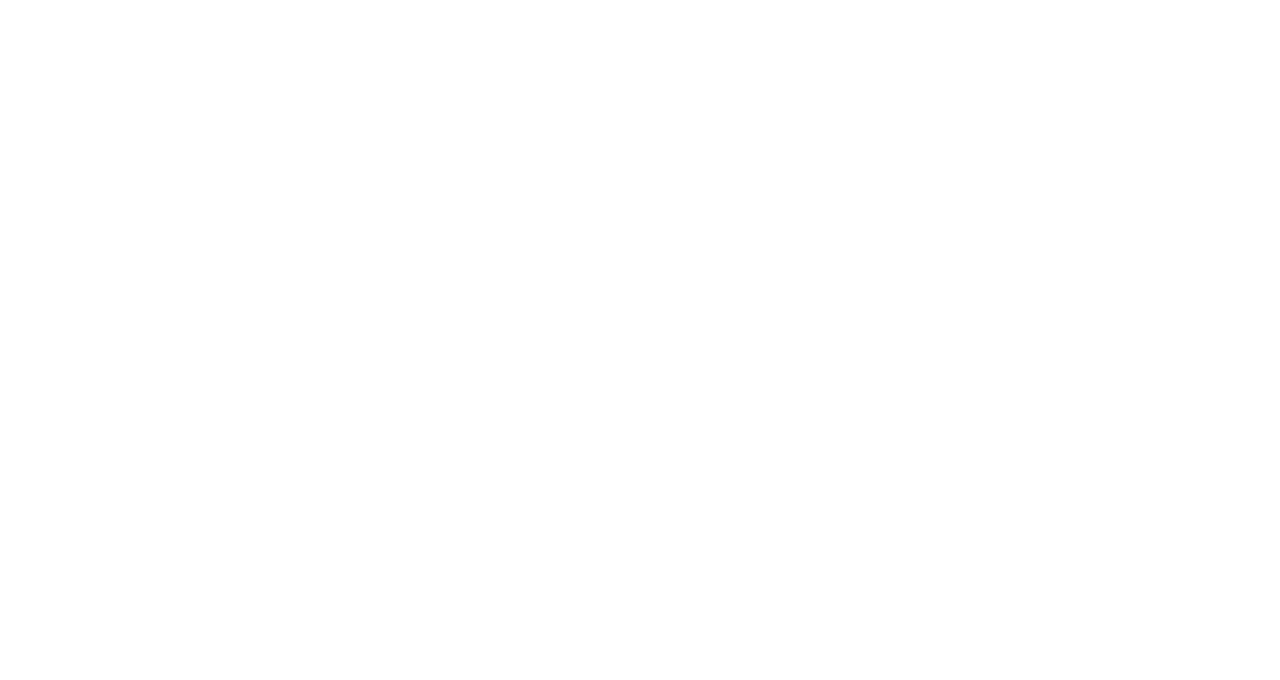
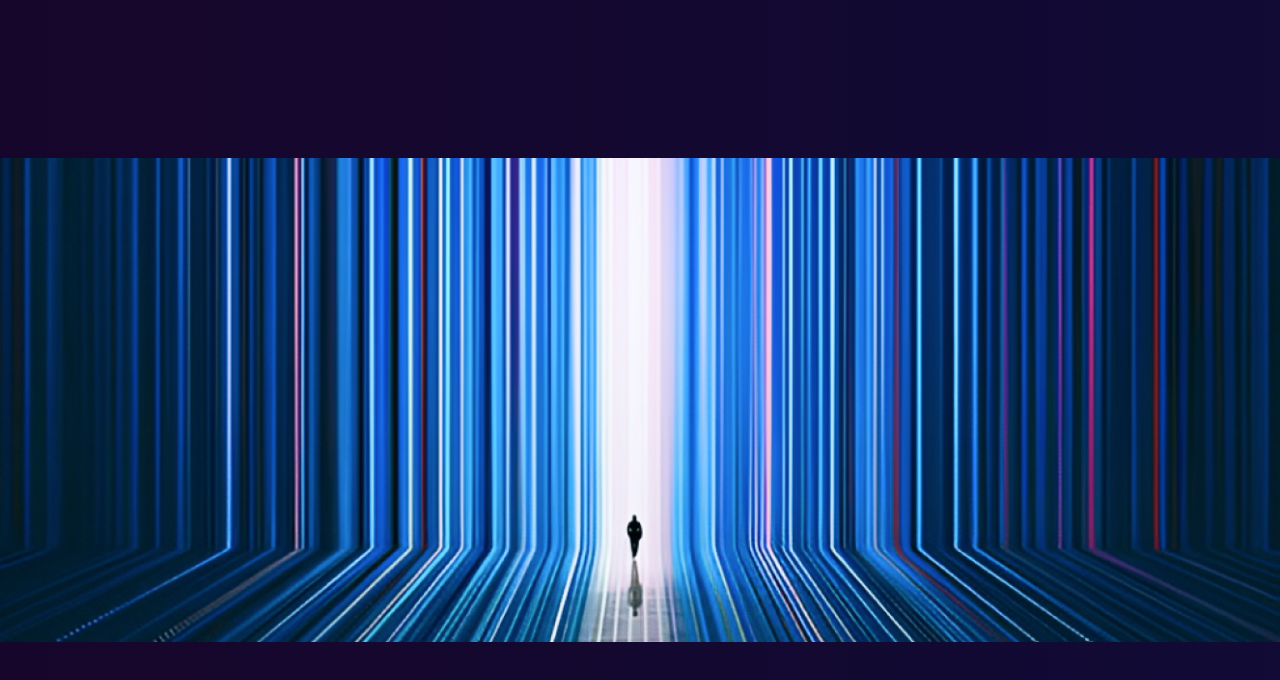
Before and after one commit to IEEECS-VIT/arcs24-frontend, a React (Vite) app: page / in a window 1280 px wide. Shown: the top 680 px of the page. Built offline with nearby package versions, Linux system fonts and the light colour scheme.

Commit message:
Set bg color and add image

```diff
--- a/src/App.jsx
+++ b/src/App.jsx
@@ -1,7 +1,7 @@
 import React from "react";
-
+import Yooho from "./Yooho";
 function App() {
-  return <main></main>;
+  return <Yooho />;
 }
 
 export default App;
--- /dev/null
+++ b/src/Yooho.jsx
@@ -0,0 +1,12 @@
+import React from "react";
+import "./index.css";
+
+function Yooho() {
+    return (
+        <div className="flex items-center justify-center min-h-screen animated-gradient gradient">
+            <img className="max-w-full h-auto" src="/yoho.png" />
+        </div>
+    );
+}
+
+export default Yooho;
--- a/src/index.css
+++ b/src/index.css
@@ -7,6 +7,14 @@
 @tailwind base;
 @tailwind components;
 @tailwind utilities;
+
+.animated-gradient {
+  width: 100%;
+  height: 100px;
+  background: linear-gradient(to left, #0a0f3f, #17062b);
+  background-size: 200% 100%;
+
+}
 
 @keyframes gradient {
   0% {
--- a/tailwind.config.js
+++ b/tailwind.config.js
@@ -13,7 +13,8 @@
       colors: {
         "bright-pink": "#B31AD6",
         "dull-pink": "#8E4497",
-        blurple: "#9F9DFF",
+        "blurple": "#9F9DFF",
+        "dark-purple":"#01061B"
       },
     },
     plugins: [],
```
Also changed, not shown: public/yoho.png (added).
